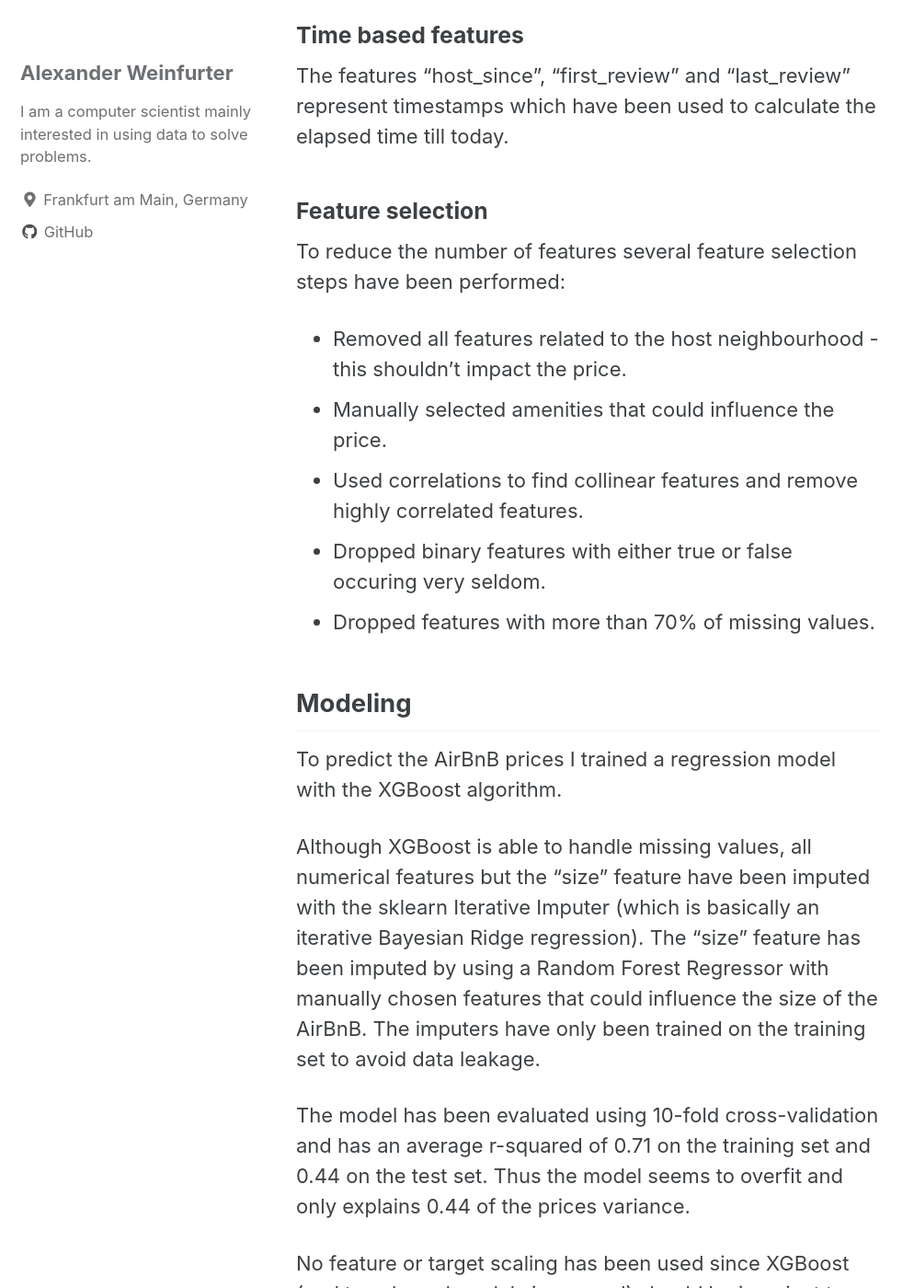
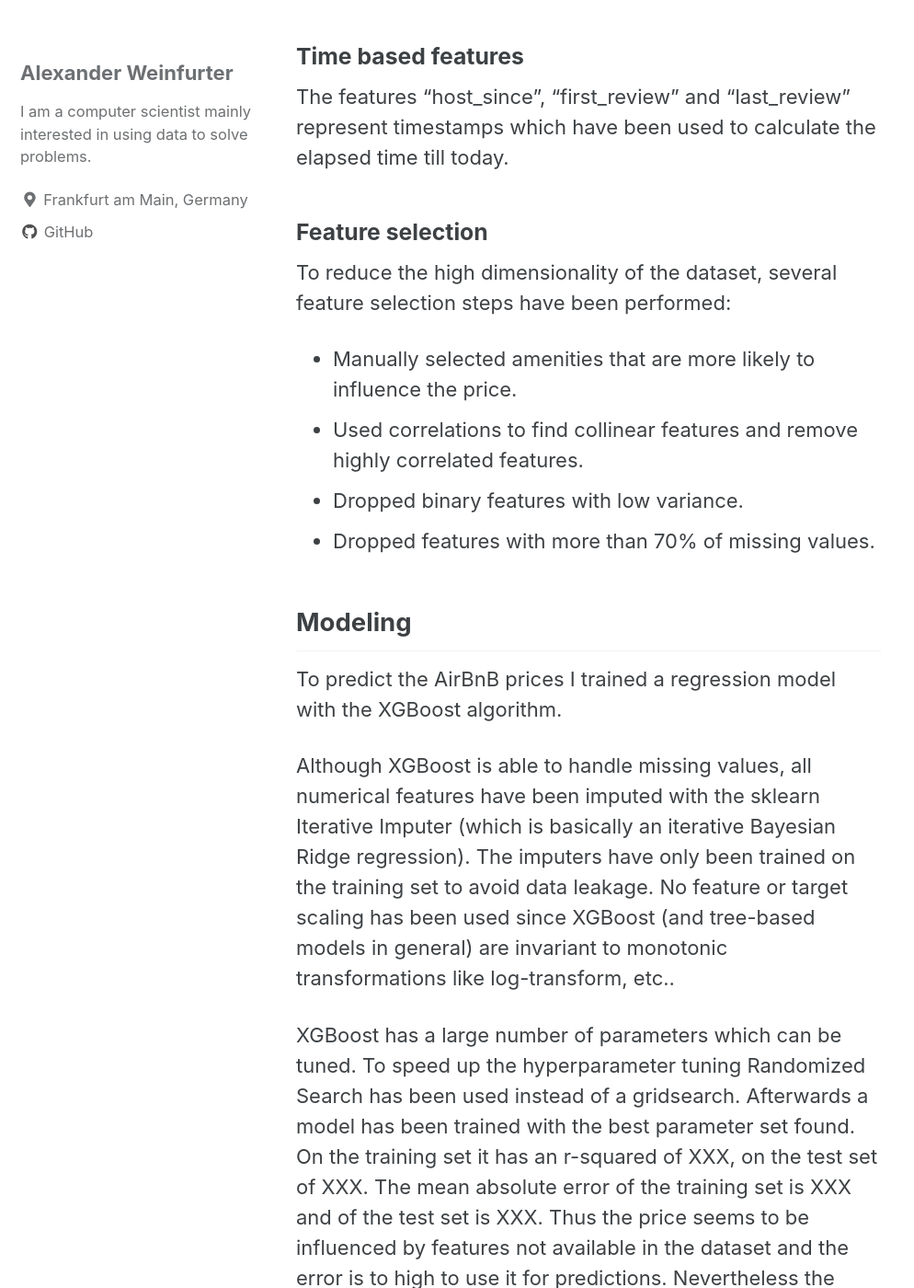
Before and after one commit to alexweinfurter/data-science, a Jekyll site: the page built from _posts/2020-08-27-munich-airbnb-data-analysis.md, in a window 1280 px wide and 1400 px high, scrolled down 6168 px. Shown: the whole window at 92% size, without its empty margins (0-994 px from the left). Built offline with Jekyll 4.4.1, drawn with Linux system fonts in a browser that asks for light colours; cached includes are drawn as plain includes; some of the changed text lies outside the part shown.

Commit message:
adds description of model

```diff
--- a/_posts/2020-08-27-munich-airbnb-data-analysis.md
+++ b/_posts/2020-08-27-munich-airbnb-data-analysis.md
@@ -38,15 +40,15 @@ To analyze the dataset I follow the CRISP-DM cycle. I start with a quick data ex
 To answer the first two questions I first used the calendar dataset to get an impression of the price variation over time. As I assumed the prices are by far the highest during September when the Oktoberfest takes place. Besides there's a weekly seasonality that shows higher prices during the weekend. The AirBnBs tend to be cheapest during spring. The peak during April is probably due to a hugh spring festival in Munich.
 ![alt]({{ site.url }}{{ site.baseurl }}/images/munich-airbnb-data/average_price_per_night.png)
 
-Since its sometimes cheaper or more expensive to book at certain times of a year I investigated if the average booking price varies over time. Therefore I exluded the booking prices of September to remove the high prices during the Oktoberfest and then calculated the daily average booking prices of all AirBnBs in Munich. ![alt]({{ site.url }}{{ site.baseurl }}/images/munich-airbnb-data/prices_at_booking_time.png)
-In the boxplot you can see that the average rental prices tend to be higher if the booking is made during August or September. So the Oktoberfest-effect still influences the prices for future rentals, although the rental date is not in September when the Oktoberfest takes place. Thus, if you want to travel to Munich, it is probably cheaper to make the booking in another month.
-
+Since its sometimes cheaper or more expensive to book at certain times of a year I investigated if the average booking price varies over time. Therefore I exluded the booking prices of September to remove the high prices during the Oktoberfest and then calculated the average booking prices of all AirBnBs at the time the data has been scraped. ![alt]({{ site.url }}{{ site.baseurl }}/images/munich-airbnb-data/prices_at_booking_time.png)
+In the boxplot you can see that the average booking prices tend to be higher if the booking is made during August or September. So the Oktoberfest-effect still influences the prices for future rentals, although the rental date is not in September when the Oktoberfest takes place. Thus, if you want to travel to Munich, it is probably cheaper to make the booking in another month.
 
 ## Data cleaning
+To answer the next questions the listings dataset has been used.
 The following steps have been neccessary to get a clean listings dataset for further processing:
 * Reformat prices
-* Drop listings with extremely high or low prices
-* Drop features with more than 70% missing values
+* Drop listings with extremely high or low prices (outliers)
+* Drop features with more than 80% missing values
 * Drop listings that are duplicates
 * Drop listings with missing geolocation
 * Drop inactive listings (no activity in 365 days)
@@ -63,10 +65,10 @@ ANZAHL DER CATEGORICALs EINFÜGEN
 ### Text-based features
 Although reviews and descriptions of AirBnBs probably contain valuable information I haven't performed advanced natural language processing (NLP). I only created two text-based features:
 * A binary variable containing information about an existing roof top terracce (since roof top terracces in cities are super cool and could increase the price).
-* One possible driver of the price could be the size of the AirBnb. Since the feature "square_feet" is missing in most cases, i tried to get that information from the description or summary feature. I used regulare expressions to search for square meters (and all possible abbreviations of it) to find numbers related to the size.
+* One possible driver of the price could be the size of the AirBnb. Since the feature "square_feet" is missing in most cases, i tried to get that information from the description feature. I used regulare expressions to search for the unit square meters (and at least most possible abbreviations of it) to find numbers related to the size.
 
 ### Binning of numerical features
-There are several features containing rates or review scores. I used binning to build groups of these features since e.g. scores that are below 8/10 points can be considered as bad on AirBnB.
+There are several features containing rates or review scores (e.g. for cleanliness or location). I used binning to build groups of these features since e.g. scores that are below 8/10 points can be considered as bad on AirBnB.
 
 ### Location based features
 The dataset provides the latitude and longitude of each AirBnb. I've looked up the geolocation of several points of interest in Munich (e.g. where the Oktoberfest takes place, the Hofbraeuhaus and the Marienplatz, which is basically the city center) and calculated the haversine distance (greate circle distance) to these points. Afterwards I've calculated the average distance to all points of interest as additional feature.
@@ -75,22 +77,25 @@ The dataset provides the latitude and longitude of each AirBnb. I've looked up t
 The features "host_since", "first_review" and "last_review" represent timestamps which have been used to calculate the elapsed time till today.
 
 ### Feature selection
-To reduce the number of features several feature selection steps have been performed:
-* Removed all features related to the host neighbourhood - this shouldn't impact the price.
-* Manually selected amenities that could influence the price.
+To reduce the high dimensionality of the dataset, several feature selection steps have been performed:
+* Manually selected amenities that are more likely to influence the price.
 * Used correlations to find collinear features and remove highly correlated features.
-* Dropped binary features with either true or false occuring very seldom.
+* Dropped binary features with low variance.
 * Dropped features with more than 70% of missing values.
 
 
 ## Modeling
 To predict the AirBnB prices I trained a regression model with the XGBoost algorithm.
 
-Although XGBoost is able to handle missing values, all numerical features but the "size" feature have been imputed with the sklearn Iterative Imputer (which is basically an iterative Bayesian Ridge regression). The "size" feature has been imputed by using a Random Forest Regressor with manually chosen features that could influence the size of the AirBnB. The imputers have only been trained on the training set to avoid data leakage.
+Although XGBoost is able to handle missing values, all numerical features have been imputed with the sklearn Iterative Imputer (which is basically an iterative Bayesian Ridge regression). The imputers have only been trained on the training set to avoid data leakage. No feature or target scaling has been used since XGBoost (and tree-based models in general) are invariant to monotonic transformations like log-transform, etc..
 
-The model has been evaluated using 10-fold cross-validation and has an average r-squared of 0.71 on the training set and 0.44 on the test set. Thus the model seems to overfit and only explains 0.44 of the prices variance.
-
-
-No feature or target scaling has been used since XGBoost (and tree-based models in general) should be invariant to monotonic transformations like log-transform, etc..
+XGBoost has a large number of parameters which can be tuned. To speed up the hyperparameter tuning Randomized Search has been used instead of a gridsearch.
+Afterwards a model has been trained with the best parameter set found. On the training set it has an r-squared of XXX, on the test set of XXX. The mean absolute error of the training set is XXX and of the test set is XXX. Thus the price seems to be influenced by features not available in the dataset and the error is to high to use it for predictions. Nevertheless the model can help us understanding how the known parameters influence the price.
 
 ## Model explanation
+I used the XGBoost feature importance to see which features influence the price most. The features with the highest importance are:
+* F1
+* F2
+* F3
+
+Afterwards I build an explanation model with SHAP library. The resulting SHAP values have been used to create a summary plot which shows how feature values influence the price. In the summary plot you can e.g. see that the feature XXX increases the price if it has a HIGH/LOW value.
```
Also changed, not shown: other parts of _posts/2020-08-27-munich-airbnb-data-analysis.md (+3 -1 lines).
